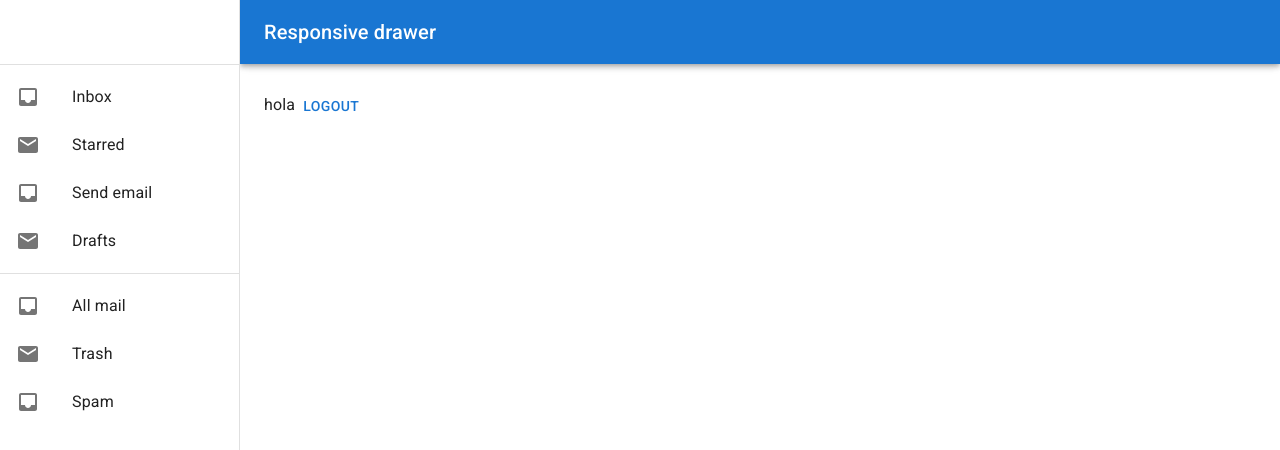
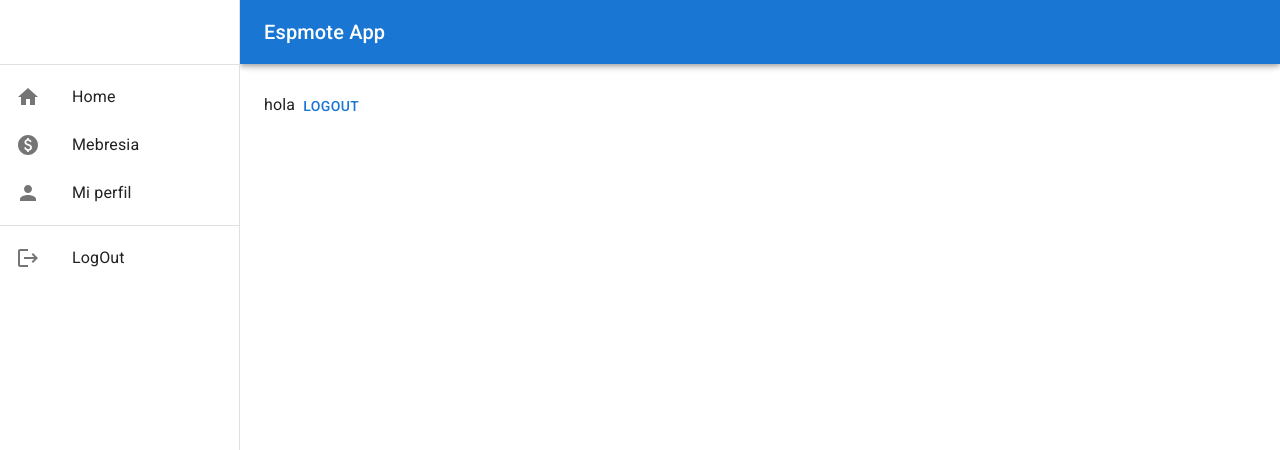
Before and after one commit to AlejoGreco/espmote-app, a React (Create React App) app: page /home in a window 1280 px wide. Shown: the top 450 px of the page. Built offline with nearby package versions, Linux system fonts and the light colour scheme; no server answers; sample sign-in values are in the browser's storage.

Commit message:
Change of menu legends and its icons

```diff
--- a/src/components/PageFrame.js
+++ b/src/components/PageFrame.js
@@ -42,7 +42,7 @@ const PageFrame = ({window, children}) => {
                 <MenuIcon />
             </IconButton>
             <Typography variant="h6" noWrap component="div">
-                Responsive drawer
+                Espmote App
             </Typography>
             </Toolbar>
         </AppBar>
@@ -51,7 +51,6 @@ const PageFrame = ({window, children}) => {
             sx={{ width: { sm: drawerWidth }, flexShrink: { sm: 0 } }}
             aria-label="mailbox folders"
         >
-            {/* The implementation can be swapped with js to avoid SEO duplication of links. */}
             <Drawer
             container={container}
             variant="temporary"
--- a/src/components/SideList.js
+++ b/src/components/SideList.js
@@ -1,33 +1,59 @@
 import React from 'react'
 import { List, ListItem, ListItemButton, ListItemIcon, ListItemText, Divider, Toolbar } from '@mui/material'
-import { Inbox, Mail,  } from '@mui/icons-material'
+import HomeIcon from '@mui/icons-material/Home';
+import LogoutIcon from '@mui/icons-material/Logout';
+import PaidIcon from '@mui/icons-material/Paid';
+import PersonIcon from '@mui/icons-material/Person';
 
 const SideList = () => {
+
+    const listItemsOne = [
+        {
+          Icon: <HomeIcon />,
+          text: "Home"
+        },
+        {
+          Icon: <PaidIcon />,
+          text: "Mebresia"
+        },
+        {
+          Icon: <PersonIcon />,
+          text: "Mi perfil"
+        }
+    ]
+
+    const listItemsTwo = [
+        {
+          Icon: <LogoutIcon />,
+          text: "LogOut"
+        }
+    ]
+
     return (
         <div>
         <Toolbar />
         <Divider />
         <List>
-        {['Inbox', 'Starred', 'Send email', 'Drafts'].map((text, index) => (
-          <ListItem key={text} disablePadding>
+            {listItemsOne.map(item => (
+            <ListItem key={item.text} disablePadding>
                 <ListItemButton>
                 <ListItemIcon>
-                {index % 2 === 0 ? <Inbox /> : <Mail />}
+                    {item.Icon}
                 </ListItemIcon>
-              <ListItemText primary={text} />
+                <ListItemText primary={item.text} />
                 </ListItemButton>
             </ListItem>
             ))}
         </List>
         <Divider />
         <List>
-        {['All mail', 'Trash', 'Spam'].map((text, index) => (
-          <ListItem key={text} disablePadding>
+            {listItemsTwo.map(item => (
+            <ListItem key={item.text} disablePadding>
                 <ListItemButton>
                 <ListItemIcon>
-                {index % 2 === 0 ? <Inbox /> : <Mail />}
+                    {item.Icon}
                 </ListItemIcon>
-              <ListItemText primary={text} />
+                <ListItemText primary={item.text} />
                 </ListItemButton>
             </ListItem>
             ))}
```
Lines whose indentation alone changed are shown as unchanged.
